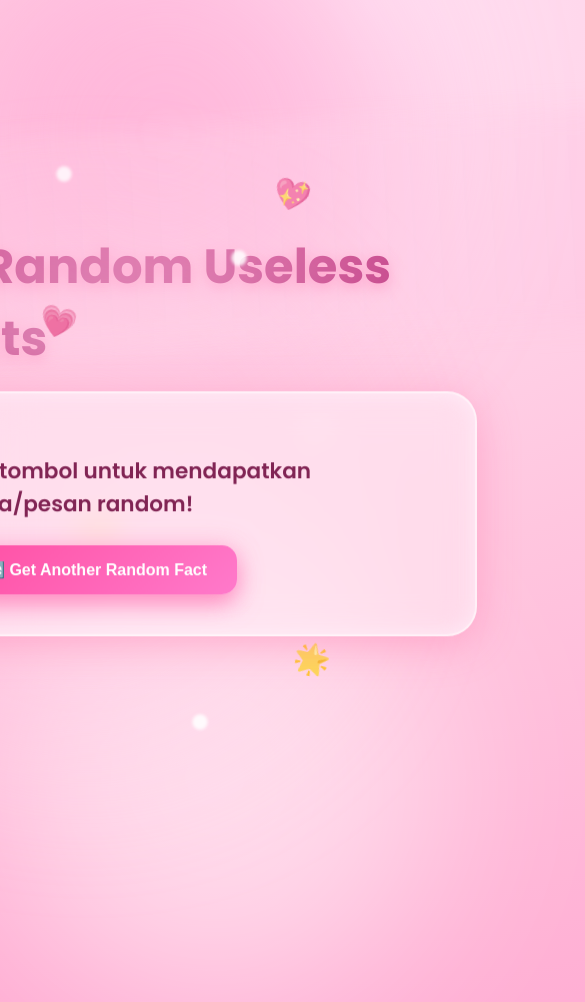
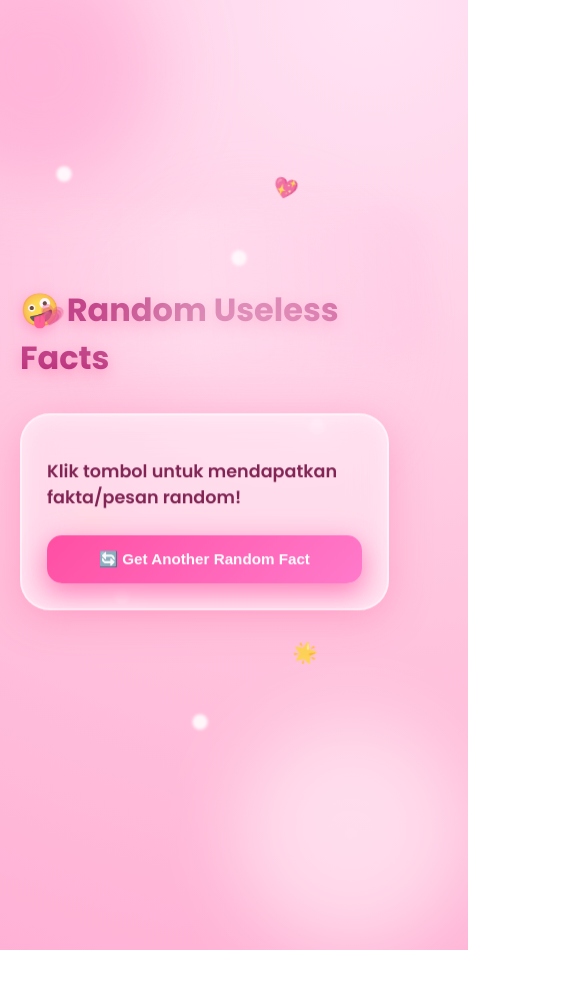
Before and after one commit to 2400016079-pixel/tugasprak4, a plain HTML site: page index.html in a window 390 px wide. Shown: the top 1002 px of the page, 585 px wide, since content can reach past the window. After the commit the page ends 950 px from the top, so only its background shows below. Drawn offline with Linux system fonts and the light colour scheme.

Commit message:
fix responsive css

```diff
--- a/rosi.css
+++ b/rosi.css
@@ -162,3 +162,57 @@ body {
         0 15px 35px rgba(255, 80, 160, 0.7),
         0 0 35px rgba(255, 210, 230, 1);
 }
+
+
+@media (max-width: 480px) {
+
+    body {
+        overflow: auto; /* biar HP bisa scroll */
+        padding: 20px;
+    }
+
+    .glass {
+        width: 90%;
+        padding: 25px;
+        margin-top: 40px;
+    }
+
+    .title {
+        font-size: 2rem;
+    }
+
+    #output {
+        font-size: 1.1rem;
+    }
+
+    .magic-btn {
+        width: 100%;
+        padding: 15px;
+        font-size: 0.95rem;
+    }
+
+    /* ORB DIBUAT PAKAI VW SUPAYA IKUT LAYAR HP */
+    .orb {
+        width: 60vw;
+        height: 60vw;
+        filter: blur(40px);
+    }
+
+    .orb.pink { top: -20vw; left: -20vw; }
+    .orb.white { bottom: -20vw; right: -20vw; }
+    .orb.soft { top: 50vw; right: 5vw; }
+
+    /* ribbon juga dikecilkan */
+    .ribbon {
+        width: 120vw;
+        height: 40vw;
+        top: 25%;
+        left: 50%;
+        transform: translateX(-50%) rotate(-2deg);
+    }
+
+    /* emoji shape agar tidak terlalu besar */
+    .shape {
+        font-size: 20px;
+    }
+}
```
